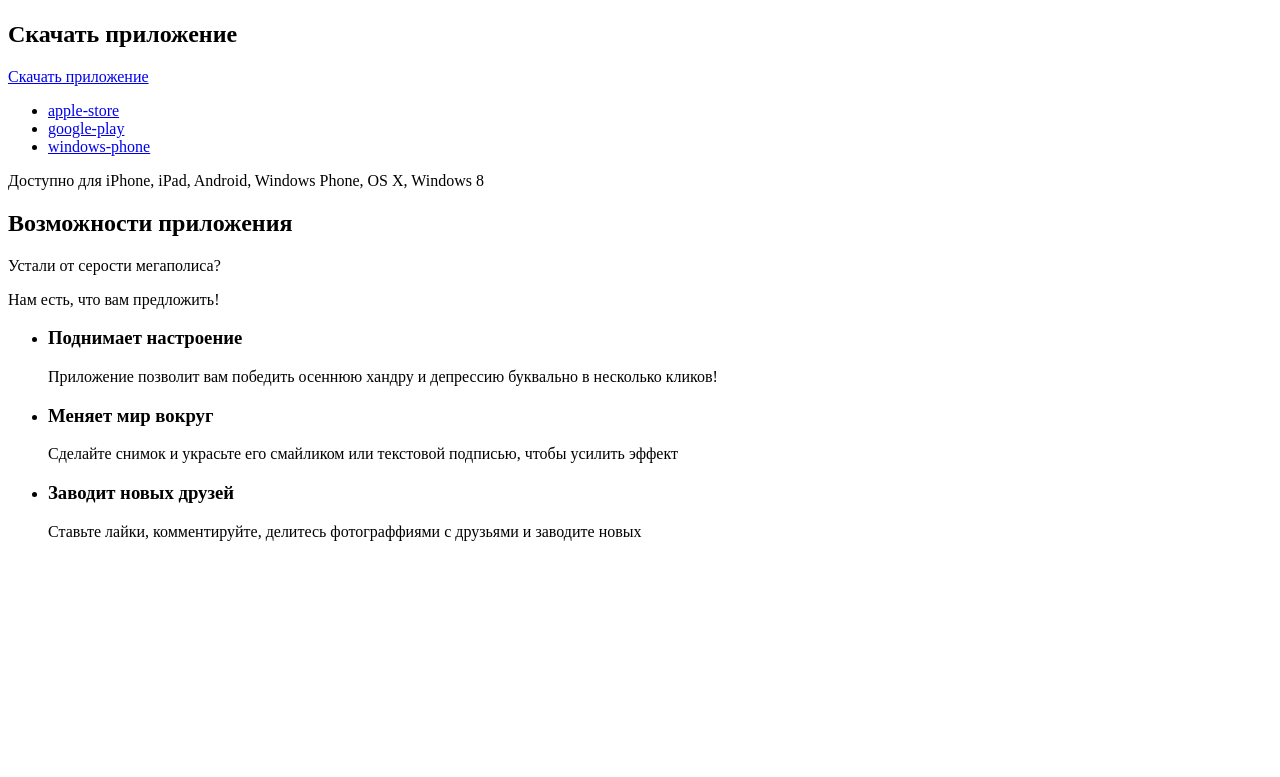
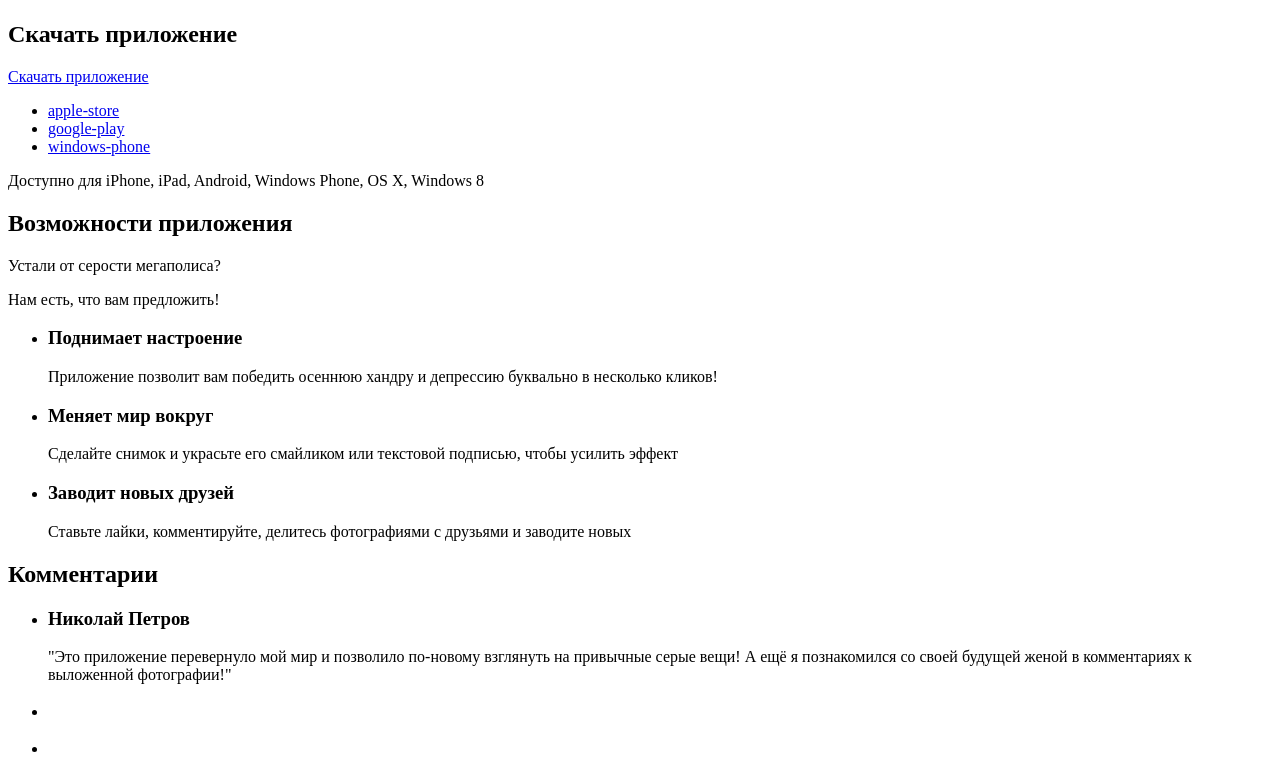
Before and after one commit to deadpatron/145958-pink, a website: page source/index.html in a window 1280 px wide. Shown: the part 497-1274 px from the top of the page. Before the commit the page ends 1054 px from the top, so only its background shows below. Drawn offline with Linux system fonts and the light colour scheme.

Commit message:
Добавил блок с комментариями

```diff
--- a/source/index.html
+++ b/source/index.html
@@ -53,7 +53,24 @@
           </li>
           <li class="information__item">
             <h3 class="information__title">Заводит новых друзей</h3>
-            <p class="information_description">Ставьте лайки, комментируйте, делитесь фотограффиями с друзьями и заводите новых</p>
+            <p class="information_description">Ставьте лайки, комментируйте, делитесь фотографиями с друзьями и заводите новых</p>
+          </li>
+        </ul>
+      </section>
+      <section class="comments">
+        <h2 class="visually-hidden">Комментарии</h2>
+        <ul class="comments__list">
+          <li class="comments__item">
+            <h3 class="comments__title">Николай Петров</h3>
+            <p class="comments__description">"Это приложение перевернуло мой мир и позволило по-новому взглянуть на привычные серые вещи! А ещё я познакомился со своей будущей женой в комментариях к выложенной фотографии!"</p>
+          </li>
+          <li class="comments__item comments__item--disable">
+            <h3 class="comments__title"></h3>
+            <p class="comments__description"></p>
+          </li>
+          <li class="comments__item comments__item--disable">
+            <h3 class="comments__title"></h3>
+            <p class="comments__description"></p>
           </li>
         </ul>
       </section>
```
